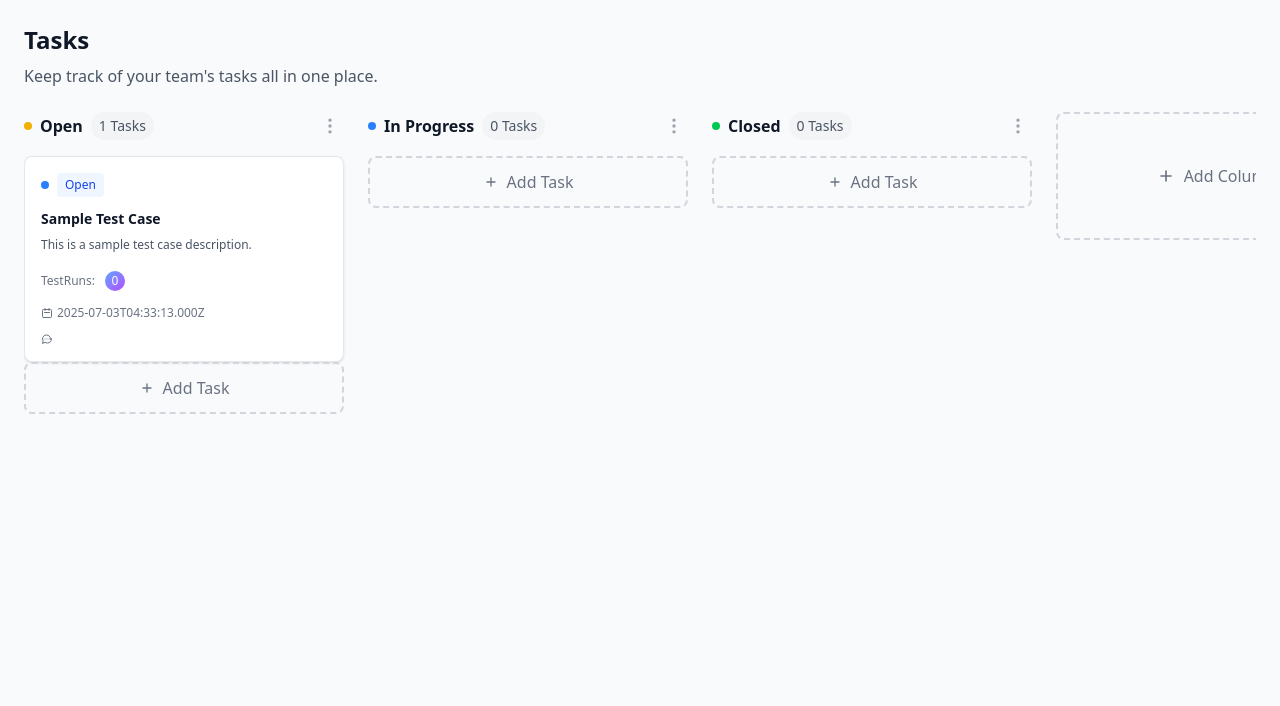
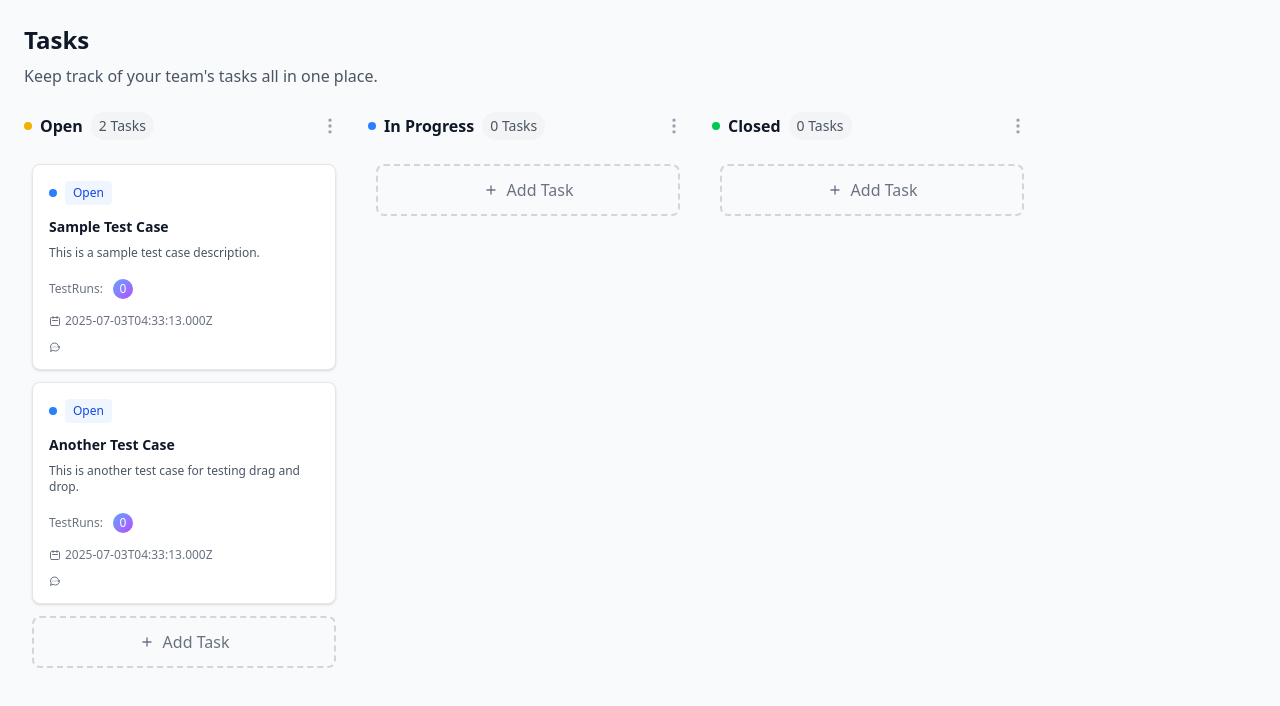
Before and after one commit to LR-Argentino/require4testing-fe, an Angular app: page /board in a window 1280 px wide. Shown: the top 706 px of the page. Built offline with nearby package versions, Linux system fonts and the light colour scheme.

Commit message:
enhance kanban board with drag-and-drop support; improve styling and add test cases

```diff
--- a/src/app/app.config.ts
+++ b/src/app/app.config.ts
@@ -1,9 +1,15 @@
-import {ApplicationConfig, provideBrowserGlobalErrorListeners, provideZoneChangeDetection} from '@angular/core';
+import {
+  ApplicationConfig,
+  importProvidersFrom,
+  provideBrowserGlobalErrorListeners,
+  provideZoneChangeDetection
+} from '@angular/core';
 import {provideRouter} from '@angular/router';
 
 import {routes} from './app.routes';
 import {provideHttpClient, withInterceptors} from '@angular/common/http';
 import {authInterceptorInterceptor} from './core/interceptors/auth-interceptor-interceptor';
+import {DragDropModule} from '@angular/cdk/drag-drop';
 
 export const appConfig: ApplicationConfig = {
   providers: [
@@ -15,5 +21,7 @@ export const appConfig: ApplicationConfig = {
         authInterceptorInterceptor
       ])
     ),
+    importProvidersFrom(DragDropModule)
+
   ]
 };
--- a/src/app/card/card.html
+++ b/src/app/card/card.html
@@ -1,4 +1,4 @@
-<div class="bg-white rounded-lg border border-gray-200 p-4 shadow-sm hover:shadow-md transition-shadow cursor-pointer">
+<div class="bg-white rounded-lg border border-gray-200 p-4 shadow-sm hover:shadow-md transition-shadow relative">
   <!-- Status Indicator -->
   <div class="flex items-center gap-2 mb-3">
     <div [ngClass]="getStatusClasses()" class="w-2 h-2 rounded-full"></div>
@@ -40,9 +40,6 @@
       </svg>
       {{ testCase.updatedAt }}
     </div>
-    <!--    <span [ngClass]="getPriorityClasses()" class="text-xs font-medium px-2 py-1 rounded">-->
-    <!--          {{ testCase.priority.charAt(0).toUpperCase() + testCase.priority.slice(1) }}-->
-    <!--        </span>-->
   </div>
 
   <!-- Stats -->
@@ -52,7 +49,6 @@
         <path stroke-linecap="round" stroke-linejoin="round" stroke-width="2"
               d="M8 12h.01M12 12h.01M16 12h.01M21 12c0 4.418-3.582 8-8 8a8.955 8.955 0 01-4.906-1.436L3 21l1.436-5.094A8.955 8.955 0 013 12c0-4.418 3.582-8 8-8s8 3.582 8 8z"></path>
       </svg>
-      <!--      <span>{{ testCase.comments }} Comments</span>-->
     </div>
 
     @if (testCase.testRun.length > 0) {
@@ -61,26 +57,19 @@
           <path stroke-linecap="round" stroke-linejoin="round" stroke-width="2"
                 d="M13.828 10.172a4 4 0 00-5.656 0l-4 4a4 4 0 105.656 5.656l1.102-1.101m-.758-4.899a4 4 0 005.656 0l4-4a4 4 0 00-5.656-5.656l-1.1 1.1"></path>
         </svg>
-        <!--      <span>{{ testCase.links }} Links</span>-->
       </div>
     }
-
-
-    <!--    <div class="flex items-center gap-1" *ngIf="testCase.attachments > 0">-->
-    <!--      <svg class="w-3 h-3" fill="none" stroke="currentColor" viewBox="0 0 24 24">-->
-    <!--        <path stroke-linecap="round" stroke-linejoin="round" stroke-width="2"-->
-    <!--              d="M15.172 7l-6.586 6.586a2 2 0 102.828 2.828l6.414-6.586a4 4 0 00-5.656-5.656l-6.415 6.585a6 6 0 108.486 8.486L20.5 13"></path>-->
-    <!--      </svg>-->
-    <!--      &lt;!&ndash;      <span>{{ testCase.attachments }}/{{ getMaxAttachments() }}</span>&ndash;&gt;-->
-    <!--    </div>-->
   </div>
 
-  <!-- Action Menu -->
+  <!-- Action Menu Button - Wichtig: pointer-events-none auf dem parent, aber pointer-events-auto auf dem Button -->
+  <div class="absolute top-3 right-3 opacity-0 group-hover:opacity-100 transition-opacity pointer-events-none">
     <button
-    class="absolute top-3 right-3 text-gray-400 hover:text-gray-600 opacity-0 group-hover:opacity-100 transition-opacity">
+      class="text-gray-400 hover:text-gray-600 p-1 pointer-events-auto"
+      (click)="$event.stopPropagation()">
       <svg class="w-4 h-4" fill="none" stroke="currentColor" viewBox="0 0 24 24">
         <path stroke-linecap="round" stroke-linejoin="round" stroke-width="2"
               d="M12 5v.01M12 12v.01M12 19v.01M12 6a1 1 0 110-2 1 1 0 010 2zm0 7a1 1 0 110-2 1 1 0 010 2zm0 7a1 1 0 110-2 1 1 0 010 2z"></path>
       </svg>
     </button>
   </div>
+</div>
--- a/src/app/kanban-board/kanban-board.css
+++ b/src/app/kanban-board/kanban-board.css
@@ -1,13 +1,21 @@
+/* kanban-board.css - Verbesserte Drag & Drop Styles */
+
 .cdk-drag-preview {
   box-sizing: border-box;
   border-radius: 8px;
   box-shadow: 0 10px 25px -5px rgba(0, 0, 0, 0.1), 0 10px 10px -5px rgba(0, 0, 0, 0.04);
+  background: white;
+  /* Wichtig: Stelle sicher dass der Preview sichtbar ist */
+  opacity: 1 !important;
+  z-index: 1000;
 }
 
 .cdk-drag-placeholder {
   opacity: 0.4;
   border: 2px dashed #cbd5e1;
   background: #f8fafc;
+  /* Mindesthöhe damit der Placeholder sichtbar bleibt */
+  min-height: 100px;
 }
 
 .cdk-drag-animating {
@@ -20,9 +28,43 @@
 
 .cdk-drop-list {
   transition: background-color 250ms cubic-bezier(0, 0, 0.2, 1);
+  /* Mindesthöhe für leere Columns */
+  min-height: 500px;
+  /* Wichtig: Position relative für korrekte Positionierung */
+  position: relative;
 }
 
 .cdk-drop-list.cdk-drop-list-receiving {
   background-color: rgba(59, 130, 246, 0.05);
   border-radius: 8px;
+  border: 2px dashed rgba(59, 130, 246, 0.3);
 }
+
+/* Drag Handle Styling */
+.cdk-drag-handle {
+  cursor: grab;
+}
+
+.cdk-drag-handle:active {
+  cursor: grabbing;
+}
+
+/* Stelle sicher dass Cards draggable sind */
+.cdk-drag {
+  cursor: grab;
+  position: relative;
+  /* Wichtig: z-index für korrekte Layering */
+  z-index: 1;
+}
+
+.cdk-drag:active {
+  cursor: grabbing;
+}
+
+/* Verhindere Textauswahl während Drag */
+.cdk-drag-dragging {
+  -webkit-user-select: none;
+  -moz-user-select: none;
+  -ms-user-select: none;
+  user-select: none;
+}
--- a/src/app/kanban-board/kanban-board.html
+++ b/src/app/kanban-board/kanban-board.html
@@ -7,9 +7,8 @@
 
   <!-- Kanban Board -->
   <div cdkDropListGroup class="flex gap-6 overflow-x-auto pb-4">
-    @for (column of columns; track column) {
-      <div
-        class="flex-shrink-0 w-80">
+    @for (column of columns; track column.id) {
+      <div class="flex-shrink-0 w-80">
 
         <!-- Column Header -->
         <div class="flex items-center justify-between mb-4">
@@ -34,27 +33,33 @@
           [id]="column.id"
           cdkDropList
           (cdkDropListDropped)="drop($event)"
-          class="min-h-[500px] space-y-3">
+          class="min-h-[500px] space-y-3 p-2 rounded-lg">
 
           <!-- Task Cards -->
-          @for (case of column.cases; track case) {
-            <app-card
-              [testCase]="case"
+          @for (case of column.cases; track case.id) {
+            <div
               cdkDrag
-              class="cursor-grab active:cursor-grabbing">
+              [cdkDragData]="case"
+              class="relative group">
+
+              <!-- Card Component -->
+              <app-card [testCase]="case"></app-card>
 
               <!-- Drag Handle (visible on hover) -->
-              <div cdkDragHandle class="opacity-0 hover:opacity-100 transition-opacity p-1 absolute top-2 left-2 z-10">
+              <div
+                cdkDragHandle
+                class="absolute top-2 right-2 opacity-0 group-hover:opacity-100 transition-opacity p-1 bg-white rounded shadow-sm z-10 cursor-grab">
                 <svg class="w-4 h-4 text-gray-400" fill="none" stroke="currentColor" viewBox="0 0 24 24">
                   <path stroke-linecap="round" stroke-linejoin="round" stroke-width="2" d="M8 9h8M8 15h8"></path>
                 </svg>
               </div>
 
-              <!-- Drag Preview -->
-              <div *cdkDragPreview class="bg-white rounded-lg border border-gray-200 p-4 shadow-lg max-w-xs">
+              <!-- Custom Drag Preview -->
+              <div *cdkDragPreview class="bg-white rounded-lg border border-gray-200 p-4 shadow-xl max-w-xs opacity-90">
                 <h3 class="font-semibold text-gray-900 text-sm">{{ case.title }}</h3>
+                <p class="text-gray-600 text-xs mt-1">{{ case.description }}</p>
               </div>
-            </app-card>
+            </div>
           }
 
           <!-- Add Task Button -->
@@ -69,17 +74,5 @@
         </div>
       </div>
     }
-
-
-    <!-- Add Column Button -->
-    <div class="flex-shrink-0 w-80">
-      <button
-        class="w-full h-32 border-2 border-dashed border-gray-300 rounded-lg text-gray-500 hover:border-gray-400 hover:text-gray-600 transition-colors flex items-center justify-center gap-2">
-        <svg class="w-5 h-5" fill="none" stroke="currentColor" viewBox="0 0 24 24">
-          <path stroke-linecap="round" stroke-linejoin="round" stroke-width="2" d="M12 6v6m0 0v6m0-6h6m-6 0H6"></path>
-        </svg>
-        Add Column
-      </button>
-    </div>
   </div>
 </div>
--- a/src/app/kanban-board/kanban-board.ts
+++ b/src/app/kanban-board/kanban-board.ts
@@ -23,12 +23,12 @@ export interface KanbanColumn {
 @Component({
   selector: 'app-kanban-board',
   imports: [
+    CdkDropListGroup,
     CdkDropList,
-    Card,
-    CdkDropListGroup,
     CdkDrag,
     CdkDragHandle,
-    CdkDragPreview
+    CdkDragPreview,
+    Card
   ],
   templateUrl: './kanban-board.html',
   styleUrl: './kanban-board.css'
@@ -47,6 +47,20 @@ export class KanbanBoard {
     testRun: []
   };
 
+  // Weitere Test Cases hinzufügen für bessere Demo
+  protected readonly testCase2: TestCase = {
+    id: 2,
+    title: 'Another Test Case',
+    description: 'This is another test case for testing drag and drop.',
+    requirementId: 103,
+    status: Status.OPEN,
+    testResult: null,
+    createdBy: 2,
+    updatedAt: new Date().toISOString(),
+    creationDate: new Date().toDateString(),
+    testRun: []
+  };
+
   columns: KanbanColumn[] = [
     {
       id: 'open',
@@ -54,6 +68,7 @@ export class KanbanBoard {
       color: 'bg-yellow-500',
       cases: [
         this.testCase,
+        this.testCase2
       ]
     },
     {
@@ -71,16 +86,30 @@ export class KanbanBoard {
   ];
 
   drop(event: CdkDragDrop<TestCase[]>) {
+    console.log('Drop event triggered:', event); // Debug Log
+
     if (event.previousContainer === event.container) {
       // Reorder within same column
       moveItemInArray(event.container.data, event.previousIndex, event.currentIndex);
+      console.log('Moved within same column');
     } else {
       // Move between columns
       const task = event.previousContainer.data[event.previousIndex];
+      console.log('Moving task between columns:', task);
 
       // Update task status based on target column
       const targetColumnId = event.container.id;
-      // task.status = targetColumnId as 'OPEN' | 'IN_PROGRESS' | 'CLOSED';
+      switch (targetColumnId) {
+        case 'open':
+          task.status = Status.OPEN;
+          break;
+        case 'in-progress':
+          task.status = Status.IN_PROGRESS;
+          break;
+        case 'closed':
+          task.status = Status.CLOSED;
+          break;
+      }
 
       transferArrayItem(
         event.previousContainer.data,
@@ -88,6 +117,8 @@ export class KanbanBoard {
         event.previousIndex,
         event.currentIndex
       );
+
+      console.log('Task moved and status updated to:', task.status);
     }
   }
 }
```
Lines whose indentation alone changed are shown as unchanged.
